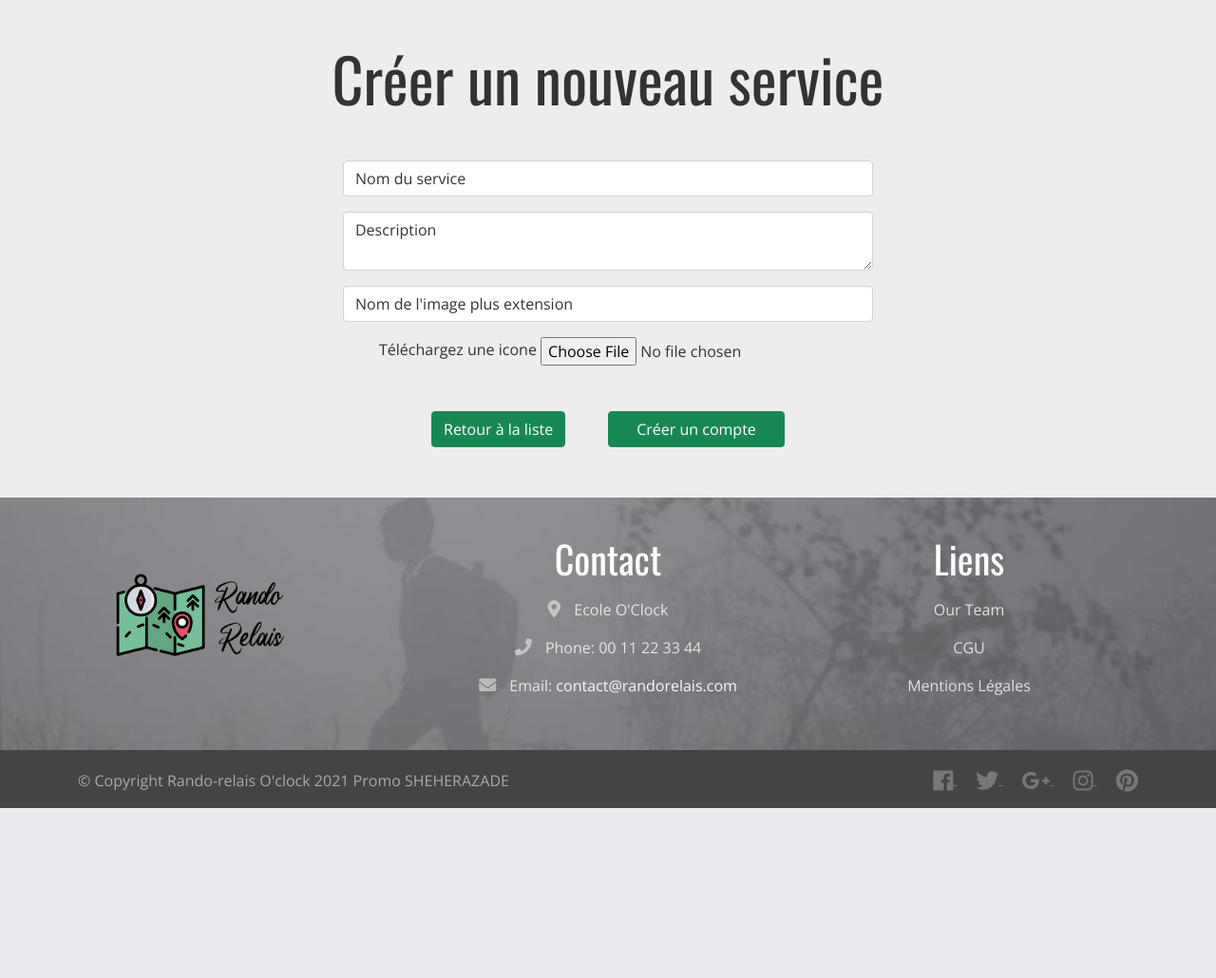
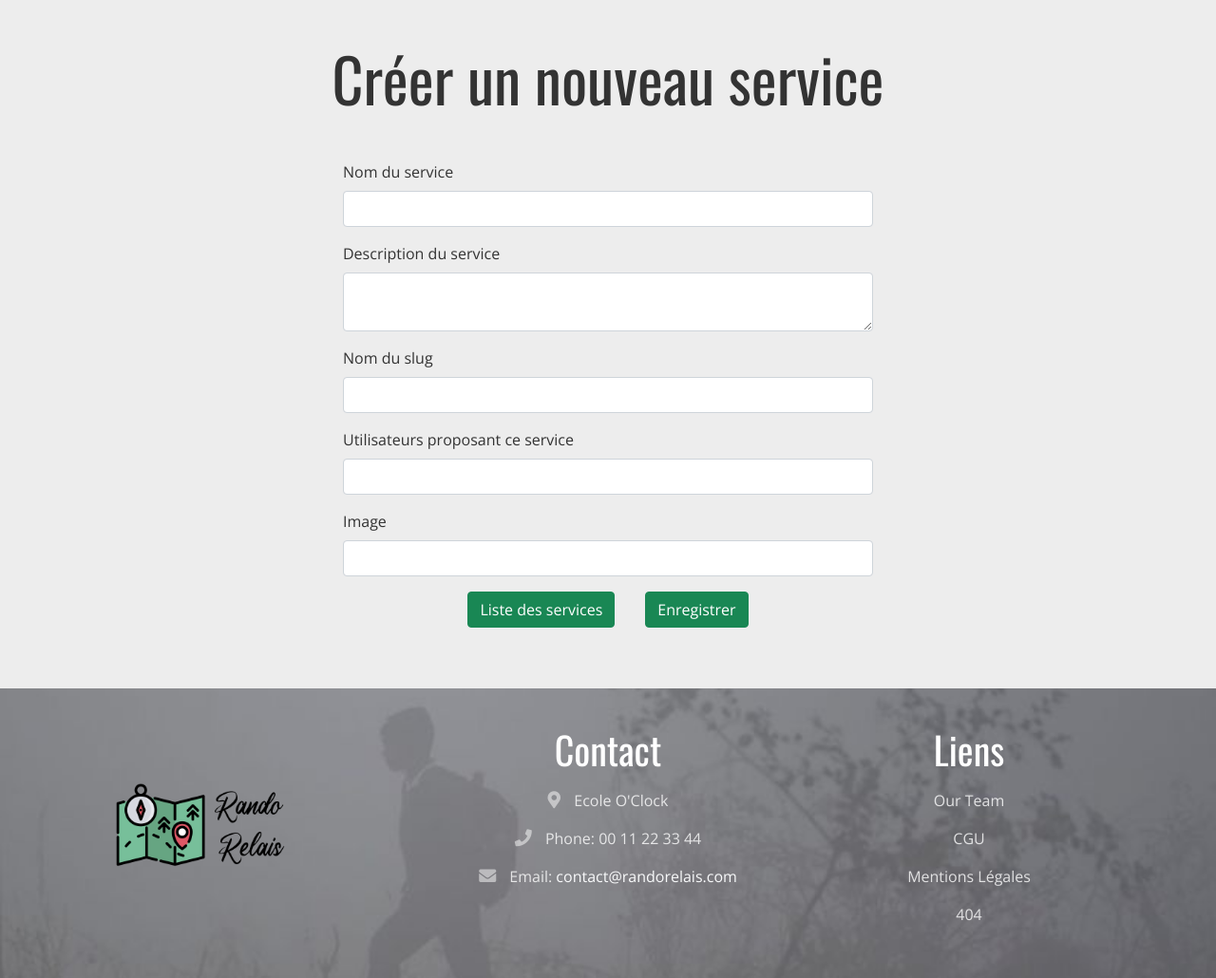
Before and after one commit to Timothy974/rando-relais, a Symfony app: template rando-relais/templates/admin/service/new.html.twig in a window 1280 px wide. Shown: the part 404-1434 px from the top of the page at 95% size. Before the commit the page ends 1255 px from the top, so only its background shows below. Run offline with Twig, Linux system fonts and the light colour scheme; the template is opened without the code that fills it, so the values that code supplies are empty; form fields are guessed from the names that the template uses; some libraries are stand-ins or nearby versions.

Commit message:
progress of admin crud and control test

```diff
--- a/rando-relais/src/Controller/Admin/MainController.php
+++ b/rando-relais/src/Controller/Admin/MainController.php
@@ -17,8 +17,6 @@ class MainController extends AbstractController
      */
     public function index(): Response
     {
-        return $this->render('admin/main/index.html.twig', [
-            'controller_name' => 'MainController',
-        ]);
+        return $this->render('admin/main/index.html.twig');
     }
 }
--- a/rando-relais/templates/admin/service/_form.html.twig
+++ b/rando-relais/templates/admin/service/_form.html.twig
@@ -1,51 +1,77 @@
 {{ form_start(form) }}
-			<div class="danger w-100">
+			<div class="bg-danger w-100">
 				{{ form_errors(form) }}
 			</div>
 			<div
 				class="container">
-
-				<!-- Service name's -->
+				<!-- Service name -->
+                <div class="bg-danger ">
+                    {{ form_errors(form.name)}}
+                </div>
 				<div class="mb-3 mt-5 col-lg-6 mx-auto">
+                    {{ form_label(form.name, 'Nom du service')}}
 					{{ form_widget(form.name, {
                     'attr':
                         {'class': 'form-control',
-                        'placeholder':'Nom du service'}}) }}
+                        }}) }}
 				</div>
 
 				<!-- Description -->
+                <div class="bg-danger ">
+                    {{ form_errors(form.description)}}
+                </div>
 				<div class="mb-3 mt-3 col-lg-6 mx-auto">
+                    {{ form_label(form.description, 'Description du service')}}
 					{{ form_widget(form.description, {
                     'attr':
                         {'class': 'form-control',
-                        'placeholder':'Description'}}) }}
+                        }}) }}
 				</div>
 
-				<!-- Image name's -->
+                <!-- slug name -->
+                <div class="bg-danger ">
+                    {{ form_errors(form.slug)}}
+                </div>
 				<div class="mb-3 mt-3 col-lg-6 mx-auto">
+                    {{ form_label(form.slug, 'Nom du slug')}}
+					{{ form_widget(form.slug, {
+                    'attr':
+                        {'class': 'form-control',
+                       }}) }}
+                </div>
+
+				<!-- Image name -->
+
+
+                <div class="mb-3 mt-3 col-lg-6 mx-auto">
+                  {{ form_label(form.users, 'Utilisateurs proposant ce service')}}
+					{{ form_widget(form.users, {
+                    'attr':
+                        {'class': 'form-control',
+                        }}) }}
+				</div>
+
+                <!-- Icon upload -->
+                 <div class="bg-danger ">
+                    {{ form_errors(form.image)}}
+                </div>
+                <div class="mb-3 mt-3 col-lg-6 mx-auto %}">
+                  {{ form_label(form.image) }}
 					{{ form_widget(form.image, {
                     'attr':
                         {'class': 'form-control',
-                        'placeholder':'Nom de l\'image plus extension'}}) }}
-                </div>
-
-                <!-- Icon upload -->
-                <div class="row justify-content-center mb-5">
-                    <div class="text-center" >
-                        <label for="icon">Téléchargez une icone</label>
-                        <input class=" align-middle " type="file" name="icon" id="icon">
-                    </div>
-                </div>
+                        }}) }}
+				</div>
 
                 <!-- Back button -->
                 <div class="d-flex justify-content-center mb-5 ">
-                    <div class="col-md-2 ">
-                        <a role="button" class="btn btn-success" href="{{ path('admin_service_index') }}">Retour à la liste</a>
+                    <div class="mx-3">
+                        <a role="button" class="btn btn-success" href="{{ path('admin_service_index') }}">Liste des services</a>
                     </div>
 
                     <!-- Submit -->
-                    <div class="col-md-2">
-                        <button type="submit" class="btn  btn-success w-100 mb-3">{{ button_label|default('Créer un compte') }}</button>
+                    <div class="mx-3">
+                        <button type="submit" class="btn  btn-success w-100 mb-3">{{ button_label }}</button>
                     </div>
                 </div>
 {{ form_end(form) }}
--- a/rando-relais/templates/admin/service/new.html.twig
+++ b/rando-relais/templates/admin/service/new.html.twig
@@ -1,12 +1,12 @@
 {% extends 'base.html.twig' %}
 
-{% block title %}New Service{% endblock %}
+{% block title %}Nouveau  Service{% endblock %}
 
 {% block body %}
 <div class="admin mt-5 mw-100vw">
     <h1 class="text-center">Créer un nouveau service</h1>
 
-    {{ include('admin/service/_form.html.twig') }}
+    {{ include('admin/service/_form.html.twig', {'button_label': 'Enregistrer'}) }}
 
 
 </div>
--- a/rando-relais/templates/admin/service/show.html.twig
+++ b/rando-relais/templates/admin/service/show.html.twig
@@ -21,6 +21,10 @@
             <tr>
                 <th>Name</th>
                 <td>{{ service.name }}</td>
+            </tr>
+            <tr>
+                <th>description</th>
+                <td>{{ service.description }}</td>
             </tr>
             <tr>
             <th>Icone</th>
--- a/rando-relais/templates/base.html.twig
+++ b/rando-relais/templates/base.html.twig
@@ -46,69 +46,7 @@
 		</main>
 		{# START `footer` #}
 		{% block footer %}
-			<footer>
-				<div class="footer-top ">
-					<div class="container">
-						<div class="row">
-							<div class="text-center d-flex align-items-center justify-content-center col-md-4 col-lg-3 footer-about">
-								<img class="logo-footer text-center" src="{{ asset('assets/images/background/logo-rando-relais-552x302.png') }}" alt="logo-footer">
-							</div>
-							<div class=" text-center col-md-4 col-lg-4 offset-lg-1 footer-contact">
-								<h3>Contact</h3>
-								<p>
-									<i class="fas fa-map-marker-alt"></i>
-									Ecole O'Clock</p>
-								<p>
-									<i class="fas fa-phone"></i>
-									Phone: 00 11 22 33 44</p>
-								<p>
-									<i class="fas fa-envelope"></i>
-									Email:
-									<a class="text-light text-decoration-none" href="mailto:hello@domain.com">contact@randorelais.com</a>
-								</p>
-							</div>
-							<div class="text-center col-md-4 col-lg-4 footer-links">
-								<h3>Liens</h3>
-								<p>
-									<a class="text-decoration-none" href="#">Our Team</a>
-								</p>
-								<p>
-									<a class="text-decoration-none" href="{{ path('404') }}">CGU</a>
-								</p>
-								<p>
-									<a class="text-decoration-none" href="daniel404.html">Mentions Légales</a>
-								</p>
-							</div>
-						</div>
-					</div>
-				</div>
-				<div class="footer-bottom">
-					<div class="container">
-						<div class="row">
-							<div class="col-md-6 footer-copyright">
-								&copy; Copyright Rando-relais O'clock 2021 Promo SHEHERAZADE
-							</div>
-							<div class="col-md-6 footer-social">
-								<a href="#">
-									<i class="fab fa-facebook"></i>
-								</a>
-								<a href="#">
-									<i class="fab fa-twitter"></i>
-								</a>
-								<a href="#">
-									<i class="fab fa-google-plus-g"></i>
-								</a>
-								<a href="#">
-									<i class="fab fa-instagram"></i>
-								</a>
-								<a href="#">
-									<i class="fab fa-pinterest"></i>
-								</a>
-							</div>
-						</div>
-					</div>
-				</div>
-			</footer>
+			{% include "layout/footer.html.twig" %}
 		{% endblock %}
 		{# END `footer` #}
 		{# START `scripts` JS #}
--- a/rando-relais/templates/layout/header-shared.html.twig
+++ b/rando-relais/templates/layout/header-shared.html.twig
@@ -17,7 +17,7 @@
           <div class="collapse navbar-collapse" id="navbarSupportedContent">
             <ul class="navbar-nav me-auto mb-2 mb-lg-0">
               <li class="nav-item">
-                <a class="nav-link active" aria-current="page" href="#">Accueil</a>
+                <a class="nav-link active" aria-current="page" href="{{ path('main') }}">Accueil</a>
               </li>
               <li class="nav-item">
                 <a class="nav-link" href="#">Informations</a>
@@ -30,13 +30,10 @@
                 </a>
                 <ul class="dropdown-menu" aria-labelledby="navbarDropdown">
                   <li>
-                    <a class="dropdown-item" href="">Dashboard</a>
+                    <a class="dropdown-item" href="">Admin</a>
                   </li>
                   <li>
                     <a class="dropdown-item" href="">Comptes utilisateurs</a>
-                  </li>
-                  <li>
-                    <a class="dropdown-item" href="">Services</a>
                   </li>
                   <li>
                     <a class="dropdown-item" href="">Mon profil</a>
```
Also changed, not shown: rando-relais/src/Controller/Admin/ServiceController.php (+21 -6 lines), rando-relais/src/Entity/Service.php (+28 -3 lines), rando-relais/src/Form/ServiceType.php (+27 -4 lines), rando-relais/src/Service/ImageUploader.php (added, +68 -0 lines), rando-relais/templates/admin/service/edit.html.twig (+5 -5 lines), rando-relais/templates/layout/header-home.html.twig (+2 -5 lines).
